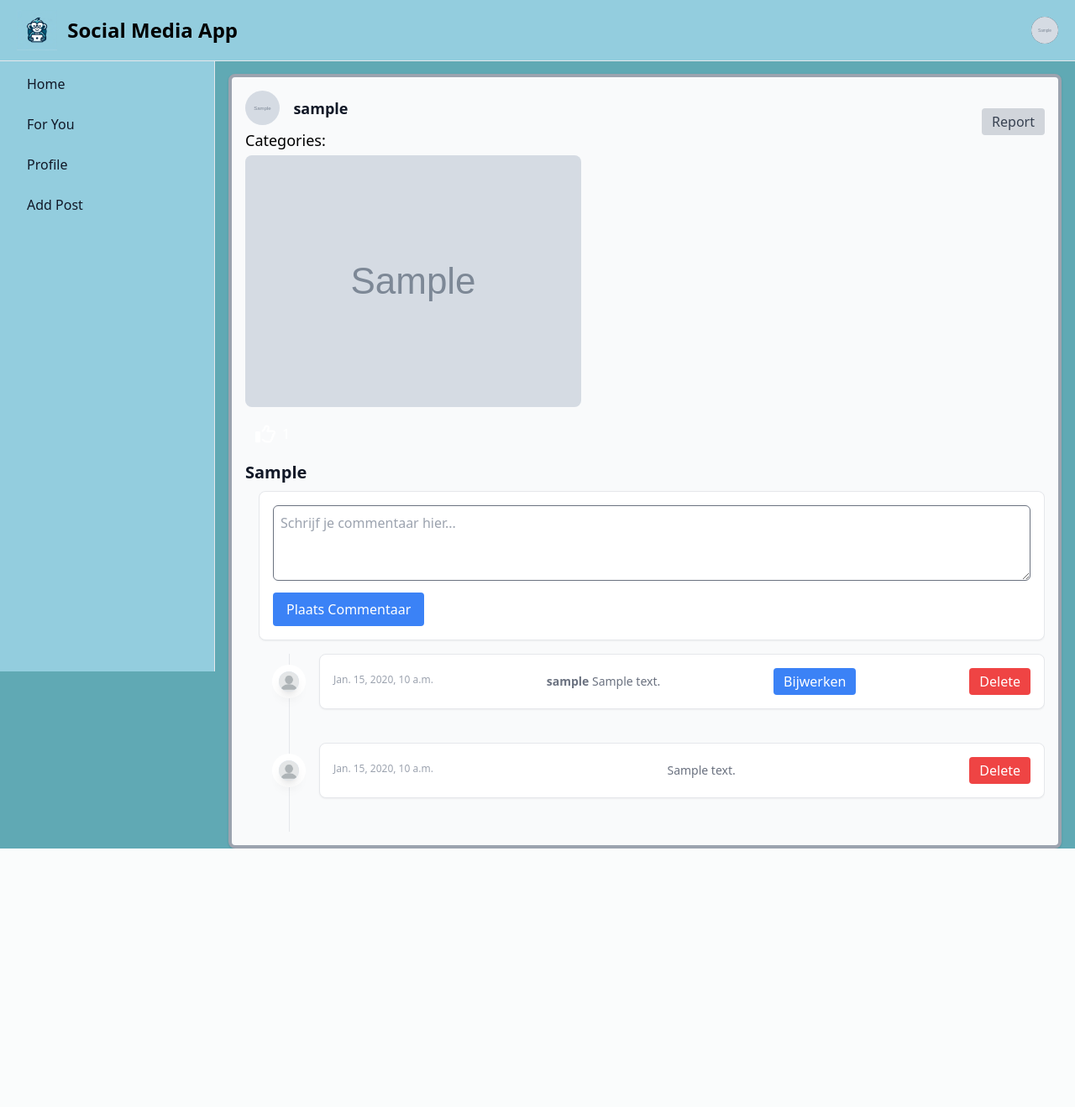
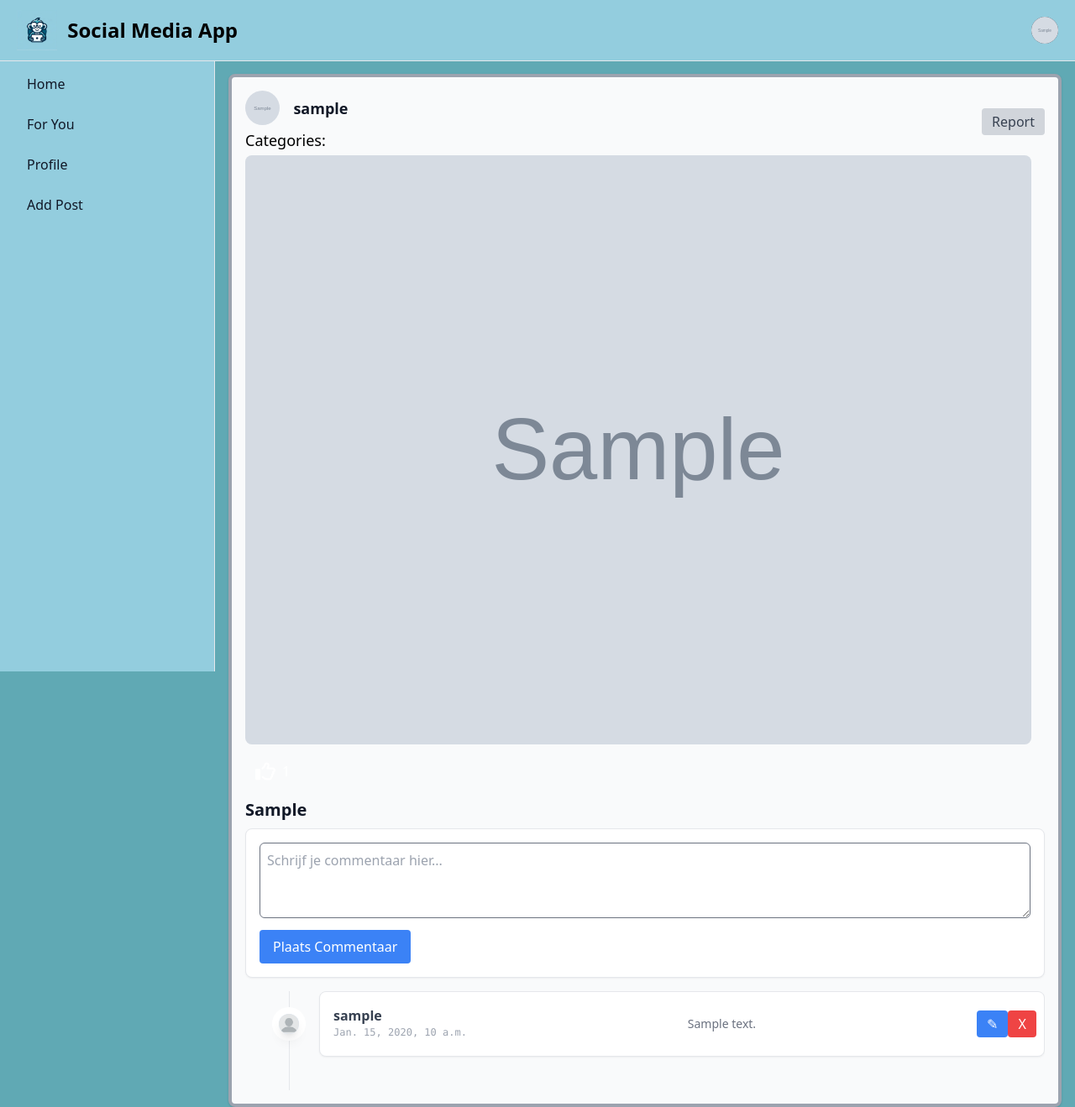
Before and after one commit to slmbakkenes/RampUpSocialMediaApp, a Django app: page /post/00000000-0000-0000-0000-000000000001/ in a window 1280 px wide. Shown: the whole page at 84% size. Before the commit the page ends 1011 px from the top, so only its background shows below. Run offline with Django 5.2, Linux system fonts and the light colour scheme; a user stored in the database is signed in; tables that the repository leaves empty hold one stand-in row (values such as "Sample post"); grey boxes marked "Sample" are stand-in pictures; style sheets or scripts are compiled from the project's sources; some libraries are stand-ins or nearby versions.

Commit message:
Finished comment CRUD with modal

```diff
--- a/blog/views.py
+++ b/blog/views.py
@@ -336,20 +336,15 @@ class ProfileUpdateView(LoginRequiredMixin, UpdateView):
         return context
 
 
-class CommentDeleteView(LoginRequiredMixin, DeleteView):
-    model = Comment
-    form_class = CommentForm
-    template_name = 'confirm_delete.html'  # Dit is de template waarin je de bevestiging voor verwijderen toont.
+class CommentDeleteView(LoginRequiredMixin, RedirectView):
+    permanent = False
 
-    def dispatch(self, request, *args, **kwargs):
-        comment = self.get_object()
-        if comment.user != request.user:
+    def get_redirect_url(self, *args, **kwargs):
+        comment = get_object_or_404(Comment, id=kwargs.get("pk"))
+        comment.delete()
+        if comment.user != self.request.user:
             return HttpResponseForbidden()  # Voorkom ongeautoriseerde verwijderingen
-        return super().dispatch(request, *args, **kwargs)
-
-    def get_success_url(self):
-        # Redirect naar de detailpagina van de post na succesvolle verwijdering
-        return reverse_lazy('post_detail', kwargs={'post_id': self.object.post.id})
+        return reverse_lazy('post_detail', kwargs={'id': comment.post.id})
 
 class CommentCreationView(LoginRequiredMixin, CreateView):
     model = Comment
@@ -365,7 +360,7 @@ class CommentCreationView(LoginRequiredMixin, CreateView):
 
     def get_success_url(self):
         # Redirect naar de detailpagina van de post na succesvol toevoegen van een commentaar
-        return reverse_lazy('post_detail', kwargs={'post_id': self.object.post.id})
+        return reverse_lazy('post_detail', kwargs={'id': self.object.post.id})
 
     def get_context_data(self, **kwargs):
         context = super().get_context_data(**kwargs)
@@ -385,7 +380,7 @@ class EditCommentView(LoginRequiredMixin, UpdateView):
         return super().dispatch(request, *args, **kwargs)
 
     def get_success_url(self):
-        return reverse_lazy('post_detail', kwargs={'post_id': self.object.post.id})
+        return reverse_lazy('post_detail', kwargs={'id': self.object.post.id})
 
 
 # Method to take an invalid form and pass an error message
--- a/ramp_up_project/urls.py
+++ b/ramp_up_project/urls.py
@@ -60,9 +60,9 @@ urlpatterns = [
     path('post/delete/<uuid:pk>/', PostDeleteView.as_view(), name='post_delete'), # Delete a post
 
     # Comment management
-    path('comment/delete/<uuid:pk>/', CommentDeleteView.as_view(), name='comment_delete'),
-    path('post/<uuid:pk>/comment/add/', CommentCreationView.as_view(), name='add_comment'),
-    path('comment/<uuid:pk>/edit/', EditCommentView.as_view(), name='comment_edit'),
+    path('comment/delete/<int:pk>/', CommentDeleteView.as_view(), name='comment_delete'),
+    path('post/<uuid:post_id>/comment/add/', CommentCreationView.as_view(), name='add_comment'),
+    path('comment/<int:pk>/edit/', EditCommentView.as_view(), name='comment_edit'),
 
     # Profile view
     path('profile/<str:username>/', ProfileDetailView.as_view(), name='profile'),
--- a/templates/Post/post_detail.html
+++ b/templates/Post/post_detail.html
@@ -6,7 +6,8 @@
         <!-- User Info Section -->
         <div class="basis-1/4 lg:basis-1/6 flex flex-row justify-between items-center mb-1">
             <div class="flex flex-col h-full">
-            <div onclick="location.href='{% url 'profile' post.user.username %}'" class="relative cursor-pointer grow flex flex-row items-center">
+                <div onclick="location.href='{% url 'profile' post.user.username %}'"
+                     class="relative cursor-pointer grow flex flex-row items-center">
                     <img class="w-1/12 h-auto aspect-square rounded-full object-cover"
                          src="{{ post.user.profile.profile_img.url|default:'/media/blank-profile-picture.png' }}"
                          alt="User Image">
@@ -29,10 +30,11 @@
         </div>
 
         <!-- Post Info Section -->
-    <div class="flex md:flex-row flex-col basis-3/4 lg:basis-5/6 w-auto flex-grow h-full" id="post info">
+        <div class="flex flex-col basis-3/4 lg:basis-5/6 w-auto flex-grow h-full" id="post info">
             <!-- Post Image and Title -->
             <div class="basis-2/2 h-full flex flex-col md:mr-4">
-            <img onclick="location.href='{% url 'post_detail' post.id %}'" class="cursor-pointer min-h-0 grow max-h-full object-cover rounded-lg"
+                <img onclick="location.href='{% url 'post_detail' post.id %}'"
+                     class="cursor-pointer min-h-0 grow max-h-full object-cover rounded-lg"
                         {% if post.image %}
                      src="{{ post.image.url }}"
                         {% else %}
@@ -40,23 +42,25 @@
                         {% endif %}
                      alt="Post Image">
                 {% include 'Like/Like.html' %}
-            <h2 onclick="location.href='{% url 'post_detail' post.id %}'" class="cursor-pointer min-h-fit py-2 text-xl font-bold text-gray-900 dark:text-white content-center overflow-y-auto text-ellipsis">{{ post.caption }}</h2>
+                <h2 onclick="location.href='{% url 'post_detail' post.id %}'"
+                    class="cursor-pointer min-h-fit py-2 text-xl font-bold text-gray-900 dark:text-white content-center overflow-y-auto text-ellipsis">{{ post.caption }}</h2>
             </div>
-
-    </div>
-
-<!-- Comments Section -->
-<div class="h-full flex flex-col md:ml-4 overflow-y-auto object-scale-down md:max-h-full max-h-48" id="comments">
             <!-- Comment Form Section -->
             <div class="p-4 bg-white border border-gray-200 rounded-lg shadow-sm dark:bg-gray-700 dark:border-gray-600 mb-4">
                 <form action="{% url 'add_comment' post.id %}" method="post">
                     {% csrf_token %}
-            <textarea name="comment" rows="3" class="w-full border rounded-md p-2" placeholder="Schrijf je commentaar hier..."></textarea>
+                    <textarea name="comment" rows="3" class="w-full border rounded-md p-2"
+                              placeholder="Schrijf je commentaar hier..."></textarea>
                     <button type="submit" class="mt-2 px-4 py-2 bg-blue-500 text-white rounded hover:bg-blue-700">
                         Plaats Commentaar
                     </button>
                 </form>
             </div>
+        </div>
+
+        <!-- Comments Section -->
+        <div class="h-full flex flex-col md:ml-4 overflow-y-auto object-scale-down md:max-h-full max-h-48"
+             id="comments">
 
             <div class="h-full text-gray-700 dark:text-gray-400 relative">
                 <ol class="h-full relative">
@@ -65,84 +69,89 @@
                             <li class="relative flex flex-row grow content-center items-center pb-10">
                                 <div class="z-0 absolute top-0 bottom-0 inset-9 w-1 border-s border-gray-200 dark:border-gray-700 text-transparent"></div>
                                 <div class="aspect-square object-scale-down z-10 flex items-center justify-center w-6 h-6 bg-blue-100 rounded-full ring-8 ring-white mx-6 dark:ring-gray-900 dark:bg-blue-900">
-                            <img class="rounded-full shadow-lg" src="/media/blank-profile-picture.png" alt="Profile picture"/>
+                                    <img class="rounded-full shadow-lg" src="/media/blank-profile-picture.png"
+                                         alt="Profile picture"/>
                                 </div>
                                 <div class="grow items-center justify-between p-4 bg-white border border-gray-200 rounded-lg shadow-sm sm:flex dark:bg-gray-700 dark:border-gray-600">
-                            <time class="mb-1 text-xs font-normal text-gray-400">
+                                    <div class="flex flex-col">
+                                        <strong>{{ comment.user.username }}</strong>
+                                        <time class="mb-1 text-xs font-mono text-gray-400">
                                             {{ comment.comment_date }}
                                         </time>
+                                    </div>
                                     <div class="text-sm font-normal text-gray-500 dark:text-gray-300">
-                                <strong>{{ comment.user.username }}</strong> <!-- Laat de username van de commentaargever zien -->
-                                <span class="comment-text" id="comment-text-{{ comment.id }}">{{ comment.comment }}</span> <!-- Laat de originele commentaar zien -->
+                                        <!-- Laat de username van de commentaargever zien -->
+                                        <span class="comment-text"
+                                              id="comment-text-{{ comment.id }}">{{ comment.comment }}</span>
+                                        <!-- Laat de originele commentaar zien -->
                                     </div>
 
-                            {% if comment.user == request.user %} <!-- Check if the logged-in user is the comment owner -->
+                                    <div class="w-16 flex">
+                                        {% if comment.user == request.user %}
+                                            <!-- Check if the logged-in user is the comment owner -->
 
-                                <!-- Bewerk functie -->
-                                <button onclick="showEditForm({{ comment.id }})" class="inline-flex items-center px-3 py-1 bg-blue-500 text-white rounded hover:bg-blue-700">
-                                    Bijwerken
+                                            <!-- Modal toggle -->
+                                            <button id="updateProductButton"
+                                                    class="inline-flex items-center px-3 py-1 bg-blue-500 text-white rounded hover:bg-blue-700"
+                                                    type="button">
+                                                ✎
                                             </button>
 
-                                <!-- Bewerken formulier -->
-                                <form id="edit-form-{{ comment.id }}" action="{% url 'comment_edit' comment.id %}" method="post" style="display:none;">
+                                            <!-- Main modal -->
+                                            <div id="updateProductModal-{{ forloop.counter }}" tabindex="-1"
+                                                 aria-hidden="true"
+                                                 class="hidden sm:pl-64 overflow-y-auto overflow-x-hidden fixed top-0 right-0 left-0 z-[60] justify-center items-center w-full inset-0 h-full">
+                                                <div class="relative p-4 w-full max-w-2xl h-auto">
+                                                    <!-- Modal content -->
+                                                    <div class="relative p-4 bg-white rounded-lg shadow dark:bg-gray-800 sm:p-5">
+                                                        <!-- Modal header -->
+                                                        <div class="flex justify-between items-center pb-4 mb-4 rounded-t border-b sm:mb-5 dark:border-gray-600">
+                                                            <h3 class="text-lg font-semibold text-gray-900 dark:text-white">
+                                                                Update Comment
+                                                            </h3>
+                                                            <button type="button"
+                                                                    id="close-modal-{{ forloop.counter }}"
+                                                                    class="close-modal text-gray-400 bg-transparent hover:bg-gray-200 hover:text-gray-900 rounded-lg text-sm p-1.5 ml-auto inline-flex items-center dark:hover:bg-gray-600 dark:hover:text-white"
+                                                                    data-modal-toggle="updateProductModal">
+                                                                <svg aria-hidden="true" class="w-5 h-5"
+                                                                     fill="currentColor" viewBox="0 0 20 20"
+                                                                     xmlns="http://www.w3.org/2000/svg">
+                                                                    <path fill-rule="evenodd"
+                                                                          d="M4.293 4.293a1 1 0 011.414 0L10 8.586l4.293-4.293a1 1 0 111.414 1.414L11.414 10l4.293 4.293a1 1 0 01-1.414 1.414L10 11.414l-4.293 4.293a1 1 0 01-1.414-1.414L8.586 10 4.293 5.707a1 1 0 010-1.414z"
+                                                                          clip-rule="evenodd"></path>
+                                                                </svg>
+                                                                <span class="sr-only">Close Comment</span>
+                                                            </button>
+                                                        </div>
+                                                        <!-- Modal body -->
+                                                        <form id="edit-form-{{ comment.id }}"
+                                                              action="{% url 'comment_edit' comment.id %}"
+                                                              method="post">
                                                             {% csrf_token %}
-                                    <textarea name="comment" rows="3" class="w-full border rounded-md p-2" placeholder="Bewerk je commentaar...">{{ comment.comment }}</textarea>
-                                    <button type="submit" class="mt-2 inline-flex items-center px-3 py-1 bg-blue-500 text-white rounded hover:bg-blue-700">
+                                                            <label for="comment"></label>
+                                                            <textarea id="comment" name="comment" rows="3"
+                                                                      class="w-full border rounded-md p-2"
+                                                                      placeholder="Bewerk je commentaar...">{{ comment.comment }}</textarea>
+                                                            <button type="submit"
+                                                                    class="mt-2 inline-flex items-center px-3 py-1 bg-blue-500 text-white rounded hover:bg-blue-700">
                                                                 Bijwerken
                                                             </button>
                                                         </form>
+                                                    </div>
+                                                </div>
+                                            </div>
 
                                             <!-- Verwijder functionaliteit -->
-                                <form action="{% url 'comment_delete' comment.id %}" method="post" class="inline">
+                                            <form action="{% url 'comment_delete' comment.id %}" method="post"
+                                                  class="inline">
                                                 {% csrf_token %}
-                                    <button type="submit" class="inline-flex items-center px-3 py-1 bg-red-500 text-white rounded hover:bg-red-700">
-                                        Delete
+                                                <button type="submit"
+                                                        class="inline-flex items-center px-3 py-1 bg-red-500 text-white rounded hover:bg-red-700">
+                                                    X
                                                 </button>
                                             </form>
                                         {% endif %}
                                     </div>
-                    </li>
-                {% endif %}
-            {% endfor %}
-        </ol>
-    </div>
-</div>
-
-<script>
-    function showEditForm(commentId) {
-        const form = document.getElementById('edit-form-' + commentId);
-        form.style.display = form.style.display === 'none' ? 'block' : 'none';
-    }
-</script>
-
-    <!-- Comments Section -->
-    <div class="h-full flex flex-col md:ml-4 overflow-y-auto object-scale-down md:max-h-full max-h-48"id="comments">
-    <div class="h-full text-gray-700 dark:text-gray-400 relative">
-       <ol class="h-full relative">
-           {% for comment in comments %}
-               {% if post.id == comment.post.id %}  <!-- Fixed to use `post.id` -->
-                   <li class="relative flex flex-row grow content-center items-center pb-10">
-                       <div class="z-0 absolute top-0 bottom-0 inset-9 w-1 border-s border-gray-200 dark:border-gray-700 text-transparent"></div>
-                       <div class="aspect-square object-scale-down z-10 flex items-center justify-center w-6 h-6 bg-blue-100 rounded-full ring-8 ring-white mx-6 dark:ring-gray-900 dark:bg-blue-900">
-                           <img class="rounded-full shadow-lg"
-                                src="/media/blank-profile-picture.png"
-                                alt="Profile picture"/>
-                       </div>
-                       <div class="grow items-center justify-between p-4 bg-white border border-gray-200 rounded-lg shadow-sm sm:flex dark:bg-gray-700 dark:border-gray-600">
-                           <time class="mb-1 text-xs font-normal text-gray-400">
-                               {{ comment.comment_date }}
-                           </time>
-                           <div class="text-sm font-normal text-gray-500 dark:text-gray-300">
-                               {{ comment.comment }}
-                           </div>
-                           {% if comment.user == request.user or comment.post.user == request.user %} <!-- Check if the logged-in user is the comment owner -->
-                                <form action="{% url 'comment_delete' comment.id %}" method="post">
-                                    {% csrf_token %}
-                                    <button type="submit" class="inline-flex items-center px-3 py-1 bg-red-500 text-white rounded hover:bg-red-700">
-                                        Delete
-                                    </button>
-                                </form>
-                            {% endif %}
                                 </div>
                             </li>
                         {% endif %}
@@ -151,4 +160,24 @@
             </div>
         </div>
     </a>
+    <script>
+        document.addEventListener('DOMContentLoaded', function () {
+            document.querySelectorAll('#updateProductButton').forEach((button, index) => {
+                const modalEl = document.getElementById(`updateProductModal-${index + 1}`);
+                const closeButton = document.getElementById(`close-modal-${index + 1}`)
+                const modal = new Modal(modalEl, {
+                    placement: 'bottom-right',
+                    backdropClasses: 'no-shadow',
+                    closable: false,
+                });
+
+                button.addEventListener('click', function () {
+                    modal.toggle();
+                });
+                closeButton.addEventListener('click', function () {
+                    modal.toggle();
+                });
+            });
+        });
+    </script>
 {% endblock %}
```
Lines whose indentation alone changed are shown as unchanged.
